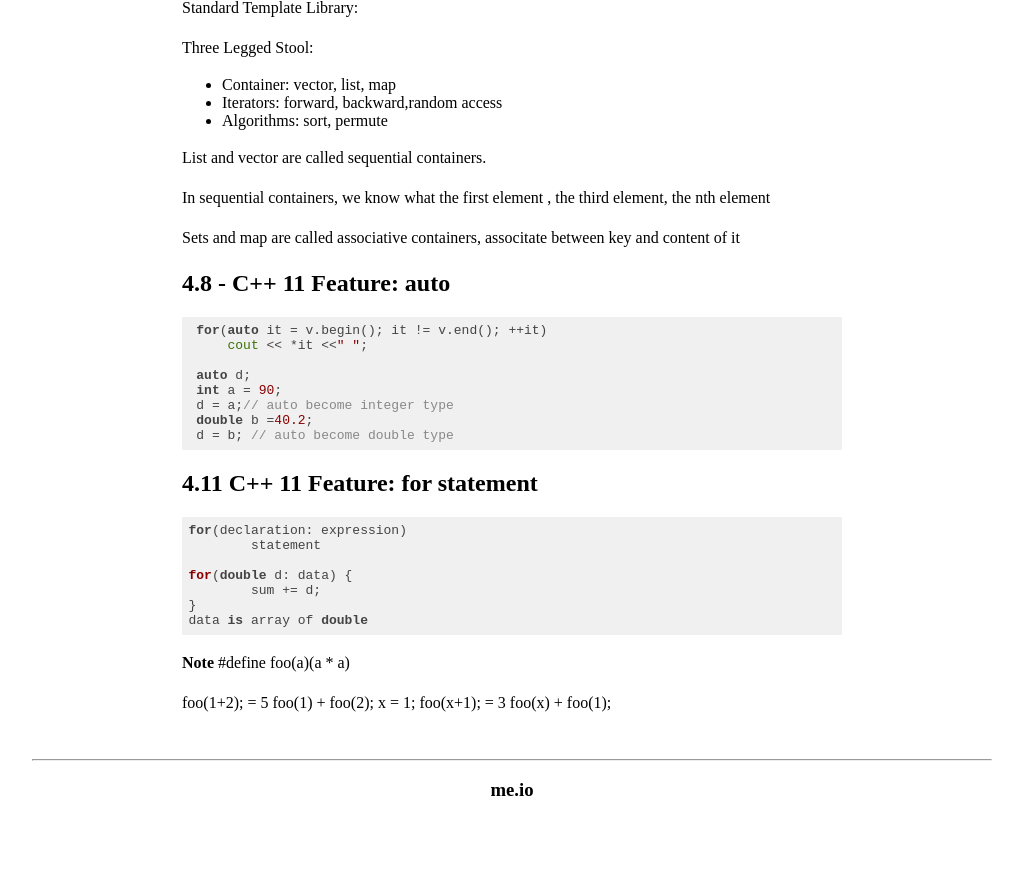
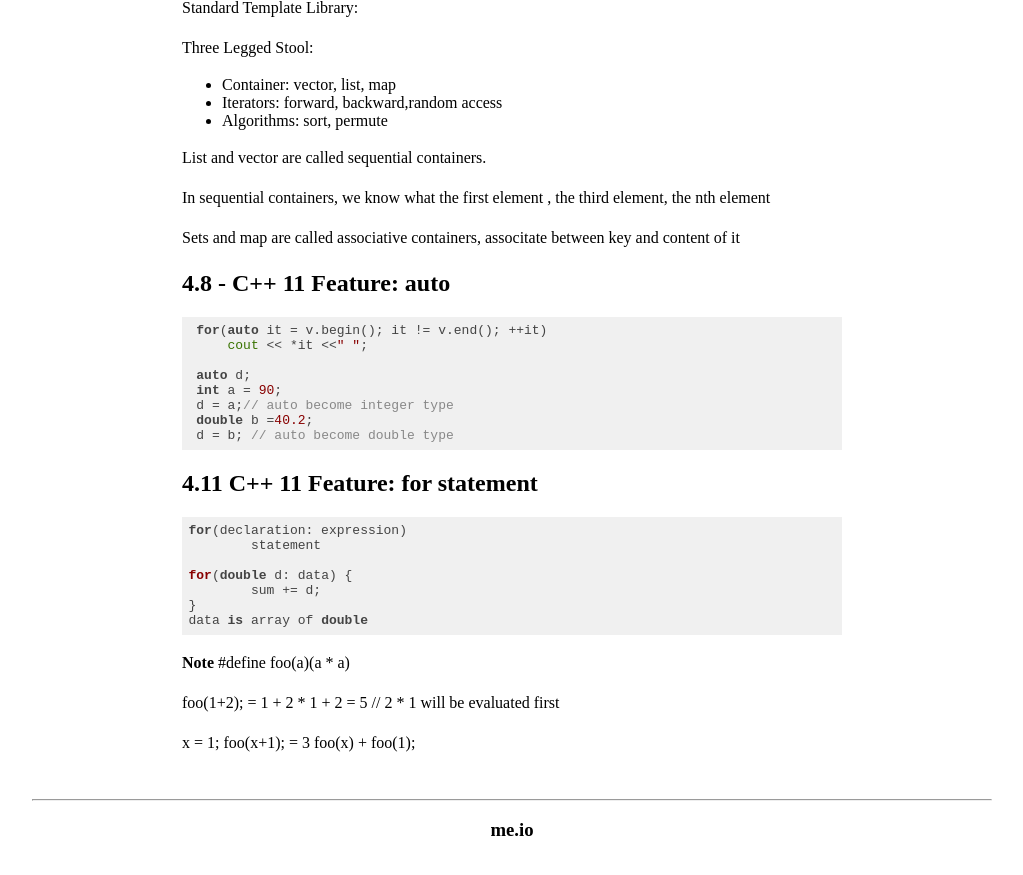
Before and after one commit to congdv/congdv.github.io, a Jekyll site: the page built from _posts/2017-07-31-C++-for-c-programer-coursera.md, in a window 1280 px wide and 900 px high, scrolled down 5750 px. Shown: the top 875 px of the window, without its empty margins (128-1151 px from the left). Built offline with Jekyll 4.4.1, drawn with Linux system fonts in a browser that asks for light colours.

Commit message:
Update 2017-07-31-C++-for-c-programer-coursera.md

```diff
--- a/_posts/2017-07-31-C++-for-c-programer-coursera.md
+++ b/_posts/2017-07-31-C++-for-c-programer-coursera.md
@@ -281,6 +281,7 @@ data is array of double
 **Note**
 #define foo(a)(a * a)
 
-foo(1+2); = 5 foo(1) + foo(2);
+foo(1+2); = 1 + 2 * 1 + 2 = 5 // 2 * 1 will be evaluated first
+
 x = 1;
 foo(x+1); = 3 foo(x) + foo(1);
```
